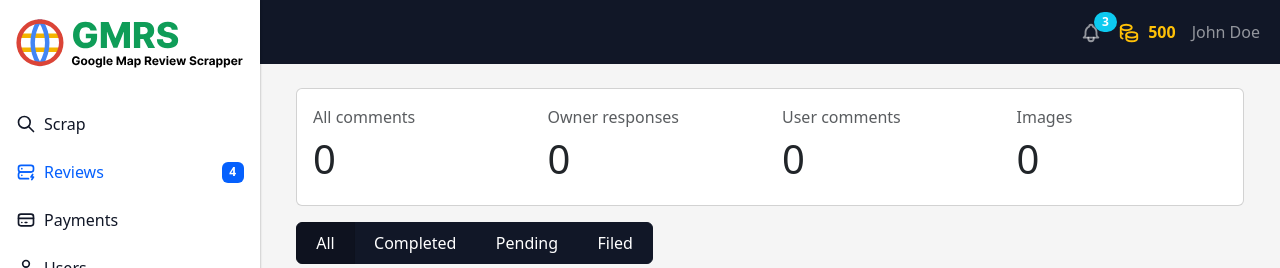
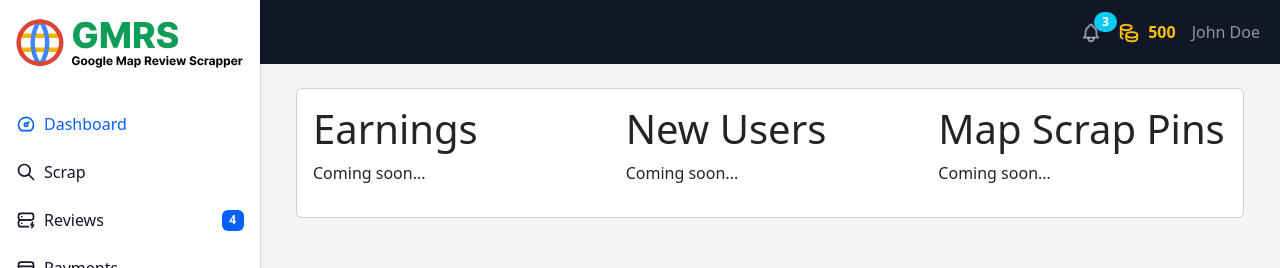
Before and after one commit to shakhrillo/m_main, a React (Vite) app in the folder codecanyon/gmr_scrap/demo/client/: page /dashboard in a window 1280 px wide. Before the commit this address led to /reviews. Shown: the top 268 px of the page. Built offline with nearby package versions, Linux system fonts and the light colour scheme; no server answers; the database is empty; sample sign-in values are in the browser's storage.

Commit message:
Add Dashboard link to Sidebar; rename Usage component to Dashboard and update routing

```diff
--- a/codecanyon/gmr_scrap/demo/client/src/layouts/DashboardLayout/Sidebar.tsx
+++ b/codecanyon/gmr_scrap/demo/client/src/layouts/DashboardLayout/Sidebar.tsx
@@ -6,6 +6,7 @@ import {
   IconSettings,
   IconUser,
   IconHelp,
+  IconDashboard,
 } from "@tabler/icons-react";
 import { createElement, FC } from "react";
 import { NavLink } from "react-router-dom";
@@ -20,6 +21,7 @@ interface NavItemProps {
 }
 
 const navItems: NavItemProps[] = [
+  { to: "/dashboard", icon: IconDashboard, label: "Dashboard" },
   { to: "/scrap", icon: IconSearch, label: "Scrap" },
   { to: "/reviews", icon: IconServerBolt, label: "Reviews", badge: 4 },
   { to: "/payments", icon: IconCreditCard, label: "Payments" },
--- a/codecanyon/gmr_scrap/demo/client/src/pages/Usage.tsx
+++ b/codecanyon/gmr_scrap/demo/client/src/pages/Usage.tsx
@@ -1,66 +1,37 @@
-import { doc, onSnapshot, updateDoc } from "firebase/firestore"
-import { useEffect, useState } from "react"
-import { useFirebase } from "../contexts/FirebaseProvider"
+import { useEffect } from "react";
+import { useFirebase } from "../contexts/FirebaseProvider";
 
-const Usage: React.FC = () => {
-  const { firestore } = useFirebase()
-  const [totalCpuUsage, setTotalCpuUsage] = useState(0)
-  const [totalMemory, setTotalMemory] = useState(0)
-  const [memoryFree, setMemoryFree] = useState(0)
-  const [memoryUsed, setMemoryUsed] = useState(0)
+const Dashboard: React.FC = () => {
+  const { firestore } = useFirebase();
 
   useEffect(() => {
-    if (!firestore) return
-    const docAppInfo = doc(firestore, "docker", "info")
+    if (!firestore) return;
 
-    const unsubscribe = onSnapshot(docAppInfo, snapshot => {
-      const data = snapshot.data()
-      if (!data || !data.info) return
-      console.log(JSON.parse(data.info))
-      const info = JSON.parse(data.info)
-
-      // const totalCpuUsage = info.NCPU;  // Total number of CPUs
-      // const totalMemory = info.MemTotal;  // Total memory in bytes
-      // const memoryFree = info.MemFree;  // Free memory in bytes
-      // const memoryUsed = totalMemory - memoryFree;  // Used memory
-
-      // console.log(`Total CPUs: ${totalCpuUsage}`);
-      // console.log(`Total Memory: ${totalMemory / (1024 * 1024)} MB`);
-      // console.log(`Used Memory: ${memoryUsed / (1024 * 1024)} MB`);
-      // console.log(`Free Memory: ${memoryFree / (1024 * 1024)} MB`);
-      if (info) {
-        setTotalCpuUsage(info.NCPU)
-        setTotalMemory(info.MemTotal / (1024 * 1024))
-        setMemoryFree(info.MemFree / (1024 * 1024))
-        setMemoryUsed((info.MemTotal - info.MemFree) / (1024 * 1024))
-      }
-    })
-
-    return () => unsubscribe()
-  }, [firestore])
+    // return () => unsubscribe()
+  }, [firestore]);
 
   return (
-    <div>
-      <h2>Usage</h2>
-      <table className="table">
-        <thead>
-          <tr>
-            <th>CPU</th>
-            <th>Memory</th>
-            <th>All containers</th>
-          </tr>
-        </thead>
-        <tbody>
-          <tr>
-            <td>{totalCpuUsage}</td>
-            <td>{totalMemory}</td>
-            <td>{memoryUsed}</td>
-            <td>{memoryFree}</td>
-          </tr>
-        </tbody>
-      </table>
+    <div className="container-fluid">
+      <div className="card">
+        <div className="card-body">
+          <div className="row">
+            <div className="col">
+              <h1>Earnings</h1>
+              <p>Coming soon...</p>
+            </div>
+            <div className="col">
+              <h1>New Users</h1>
+              <p>Coming soon...</p>
+            </div>
+            <div className="col">
+              <h1>Map Scrap Pins</h1>
+              <p>Coming soon...</p>
+            </div>
+          </div>
+        </div>
+      </div>
     </div>
-  )
-}
+  );
+};
 
-export default Usage
+export default Dashboard;
--- a/codecanyon/gmr_scrap/demo/client/src/routes/AppRoutes.tsx
+++ b/codecanyon/gmr_scrap/demo/client/src/routes/AppRoutes.tsx
@@ -45,7 +45,7 @@ const dashboardRoutes = {
     { path: "settings", element: <Settings /> },
     { path: "help", element: <Help /> },
     { path: "info", element: <Info /> },
-    { path: "usage", element: <Usage /> },
+    { path: "dashboard", element: <Usage /> },
     { path: "payments", element: <Payments /> },
   ],
 };
```
